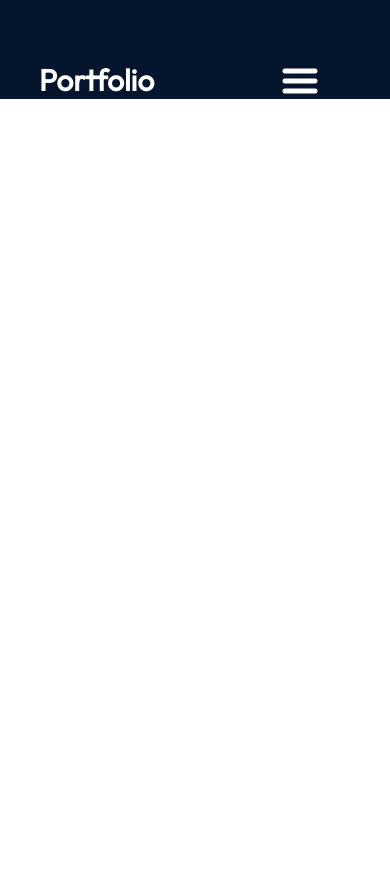
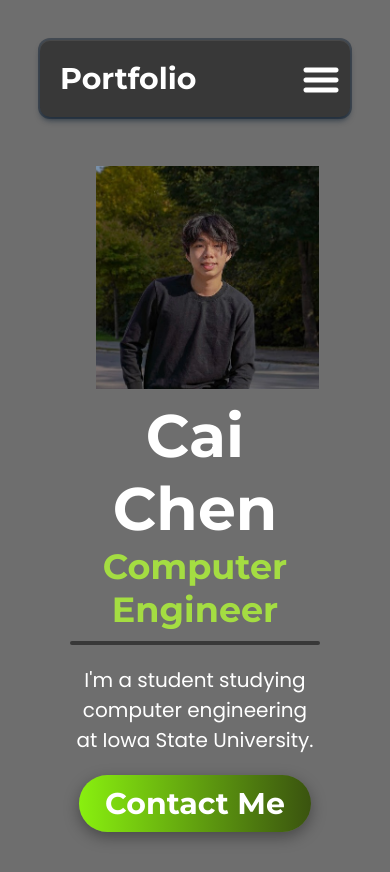
Before and after one commit to achen2304/portfolio-website, a React (Vite) app: page / in a window 390 px wide. Before the commit the page ends 844 px from the top, so only its background shows below. Built offline with nearby package versions, Linux system fonts and the light colour scheme.

Commit message:
hero section
Fully created hero section and also did minor changes to navbar

```diff
--- a/package.json
+++ b/package.json
@@ -13,7 +13,8 @@
     "@fontsource/outfit": "^5.0.13",
     "@fontsource/roboto": "^5.0.13",
     "react": "^18.2.0",
-    "react-dom": "^18.2.0"
+    "react-dom": "^18.2.0",
+    "react-icons": "^5.2.1"
   },
   "devDependencies": {
     "@types/react": "^18.2.66",
--- a/src/App.jsx
+++ b/src/App.jsx
@@ -1,11 +1,14 @@
 import React from 'react';
 import styles from './App.module.css';
 import { Navbar } from './components/Navbar/navbar';
+import { Hero } from './components/Hero/Hero';
 
 function App() {
   return (
     <div className={styles.App}>
       <Navbar />
+      <Hero />
+
     </div>
   );
 }
--- a/src/App.module.css
+++ b/src/App.module.css
@@ -3,6 +3,8 @@
 .App {
   background-color: var(--color-bg);
   width: 100%;
-  height: 100%;
-
+  min-height: 100vh;
+  display: flex;
+  flex-direction: column;
+  padding: 40px;
 }
--- /dev/null
+++ b/src/components/Hero/Hero.jsx
@@ -0,0 +1,29 @@
+import React from 'react';
+import { getImageUrl1 } from '../../utils';
+import styles from './Hero.module.css';
+
+export const Hero = () => {
+  return (
+    <section className={styles.container}>
+      <div className={styles.content}>
+        <h1 className={styles.title}>
+          Cai Chen
+        </h1>
+        <h2 className={styles.subtitle}>
+          Computer Engineer
+        </h2>
+        <p className={styles.description}>
+          I'm a student studying computer engineering at Iowa State University.
+        </p>
+        <a href="#contact" className={styles.contactBtn}>
+          Contact Me
+        </a>
+      </div>
+      <div className={styles.imgBox}>
+        <img src={getImageUrl1("hero/Hero.jpg")} alt="Hero image of me" className={styles.heroImg} />
+      </div>
+      <div className={styles.topBlur} />
+      <div className={styles.bottomBlur} />
+    </section>
+  );
+};
--- /dev/null
+++ b/src/components/Hero/Hero.module.css
@@ -0,0 +1,99 @@
+@import "../../vars.css";
+
+.container {
+  position: relative;
+  display: flex;
+  align-items: center;
+  justify-content: space-between;
+  margin-top: 49px;
+  z-index: 1;
+  margin-left: 10%;
+  margin-right: 10%;
+}
+
+.content {
+  display: flex;
+  flex-direction: column;
+  align-items: flex-start;
+  color: var(--color-text);
+  z-index: 1;
+}
+
+.title {
+  font-size: 60px;
+  font-weight: 900;
+  margin: 0;
+  font-family: var(--font);
+  color: var(--color-text);
+}
+
+.subtitle {
+  font-size: 35px;
+  font-weight: 900;
+  margin-top: 0;
+  margin-bottom: 20px;
+  font-family: var(--font);
+  color: var(--color-primary);
+  position: relative;
+}
+
+.subtitle::after {
+    content: "";
+    display: block;
+    width: 300px;
+    height: 4px;
+    border-radius: 3px;
+    background-color: var(--color-bg2);
+    margin: 10px 0 0 0;
+}
+
+.description {
+  font-size: 20px;
+  font-family: var(--font2);
+  margin-bottom: 20px;
+}
+
+.contactBtn {
+  text-decoration: none;
+  color: var(--color-text);
+  border-radius: 35px;
+  font-size: 30px;
+  font-weight: 600;
+  padding: 10px 26px;
+  box-shadow: rgba(0, 0, 0, 0.35) 0px 5px 15px;
+  background-color: var(--color-primary);
+  background: linear-gradient(
+    270deg,
+    rgba(58, 83, 15) 0%,
+    rgb(137, 240, 15) 100%
+  )
+}
+
+.heroImg {
+  width: 100%;
+  display: block;
+  z-index: 1;
+  padding-left: 25px;
+}
+
+@media screen and (max-width: 1000px) {
+  .container {
+    flex-direction: column-reverse;
+  }
+
+  .content {
+    align-items: center;
+    text-align: center;
+  }
+  .subtitle::after {
+    width: 250px;
+    margin: 10px auto 0;
+}
+
+  .heroImg {
+    width: 100%;
+  }
+  .title{
+    margin-top: 10px;
+  }
+}
--- a/src/components/Navbar/navbar.jsx
+++ b/src/components/Navbar/navbar.jsx
@@ -1,6 +1,7 @@
 import React, {useState} from 'react';
 import styles from './navbar.module.css';
 import { getImageUrl1 } from '../../utils';
+
 
 export const Navbar = () => {
     const [menuOpen, setMenuOpen] = useState(false);
@@ -22,8 +23,8 @@ export const Navbar = () => {
         <ul className={`${styles.menuItems} ${menuOpen && styles.menuOpen}`}
         onClick={() => setMenuOpen(false)}
           >
-          <li><a href="#about">About</a></li>
           <li><a href="#experience">Experience</a></li>
+          <li><a href="#skillss">Skills</a></li>
           <li><a href="#projects">Projects</a></li>
           <li><a href="#resume">Resume</a></li>
           <li><a href="#contact">Contact</a></li>
--- a/src/components/Navbar/navbar.module.css
+++ b/src/components/Navbar/navbar.module.css
@@ -5,9 +5,14 @@
   display: flex;
   align-items: center;
   justify-content: space-between;
-  padding-top: 61px;
-  z-index: 2;
-  margin: 0 10%;
+  padding: 20px;
+  border-radius: 10px;
+  background-color: var(--color-bg2);
+  margin-left: 10%;
+  margin-right: 10%;
+  box-shadow: rgba(6, 24, 44, 0.4) 0px 0px 0px 2px,
+              rgba(6, 24, 44, 0.65) 0px 4px 6px -1px,
+              rgba(255, 255, 255, 0.08) 0px 1px 0px inset;
 }
 
 .title {
@@ -17,42 +22,57 @@
   color: var(--color-text);
 }
 
-
 .menuBtn {
   display: none;
 }
 
 .menu {
   display: flex;
+  margin: 0;
 }
 
 .menuItems {
   display: flex;
-  gap: 20px;
+  gap: 10px;
   list-style: none;
 }
 
+.menuItems li::before {
+    content: '•';
+    color: white;
+    margin-right: 10px; /* Space between dot and text */
+  }
+
+  .menuItems li:first-child::before {
+    content: ''; /* Remove the dot before the first item */
+  }
+
 .menuItems a {
-  font-size: 25px;
+  font-size: 20px;
   color: var(--color-text);
   text-decoration: none;
 }
 
-/*small screens*/
-@media screen and (max-width: 900px) {
+/* Small screens */
+@media screen and (max-width: 1000px) {
   .navbar {
     flex-direction: column;
     align-items: flex-start;
+    margin: 0;
   }
 
   .menu {
     position: absolute;
     right: 0;
-    margin-right: 10%;
+    margin-right: 3%;
     flex-direction: column;
     align-items: flex-end;
     gap: 11px;
     z-index: 3;
+  }
+
+  .menuItems li::before {
+    content: "";
   }
 
   .menuBtn {
@@ -66,14 +86,18 @@
     align-items: center;
     gap: 13px;
     border-radius: 10px;
-    background: rgb(25, 55, 109);
-    background: linear-gradient(    /* gradient info */
+    background: var(--color-bg2);
+    background: linear-gradient(
       0deg,
-      rgba(25, 55, 109, 0.2) 0%,
-      rgba(25, 55, 109, 1) 100%
+      rgba(56, 56, 56, 0.5) 0%,
+      rgb(56, 56, 56) 100%
     );
     padding: 24px 33px;
-    box-shadow: 0 0 4px 0 rgba(0, 0, 0, 0.25);
+    box-shadow: rgba(0, 0, 0, 0.25) 0px 54px 55px,
+                rgba(0, 0, 0, 0.12) 0px -12px 30px,
+                rgba(0, 0, 0, 0.12) 0px 4px 6px,
+                rgba(0, 0, 0, 0.17) 0px 12px 13px,
+                rgba(0, 0, 0, 0.09) 0px -3px 5px;
   }
 
   .menuOpen {
--- a/src/index.css
+++ b/src/index.css
@@ -2,5 +2,5 @@
     box-sizing: border-box;
     margin: 0;
     padding: 0;
-    font-family: "Outfit", Arial, sans-serif;
+    font-family: 'Montserrat', sans-serif
 }
--- a/src/main.jsx
+++ b/src/main.jsx
@@ -2,9 +2,6 @@ import React from 'react';
 import ReactDOM from 'react-dom/client';
 import App from './App.jsx';
 import './index.css';
-
-import "@fontsource/outfit";
-import "@fontsource/roboto";
 
 ReactDOM.createRoot(document.getElementById('root')).render(
   <React.StrictMode>
--- a/src/vars.css
+++ b/src/vars.css
@@ -1,12 +1,18 @@
+@import url('https://fonts.googleapis.com/css2?family=Montserrat:wght@700&display=swap');
+@import url('https://fonts.googleapis.com/css2?family=Poppins:wght@400;600&display=swap');
+
 :root{
     /*colors*/
     --color-text: #fff;
-    --color-primary: #576cbc;
-    --color-secondary: #19376d;
-    --colar-dark: #0b2447;
-    --color-bg: #04152d;
+    --color-primary: #a4dd42;
+    --color-bg: #6E6E6E;
+    --color-bg2: #383838;
 
     /*Fonts*/
-    --font-roboto: "Roboto"
+    --font:"Montserrat";
+    --font2:"Poppins";
+
+    /*box shadow*/
+    --box1: rgba(0, 0, 0, 0.35) 0px 5px 15px;
 
   }
```
Also changed, not shown: assets/hero/Hero.jpg (added), 1 other file (tests, documents, lock files or other folders).
